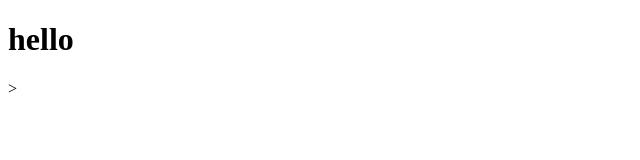
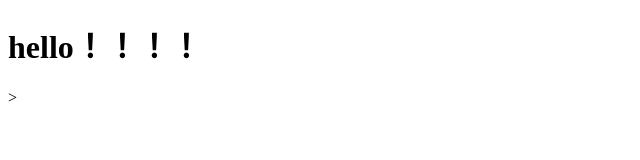
Before and after one commit to 1111sas/456.github.io, a plain HTML site: page index.html in a window 1280 px wide. Shown: the whole page, without its empty margins (0-640 px from the left). Drawn offline with Linux system fonts and the light colour scheme.

Commit message:
Update index.html

```diff
--- a/index.html
+++ b/index.html
@@ -5,6 +5,6 @@
 	<title>xsadsafsf</title>
 </head>
 <body>
-	<h1>hello</h1>>
+	<h1>hello！！！！</h1>>
 </body>
 </html>
```
